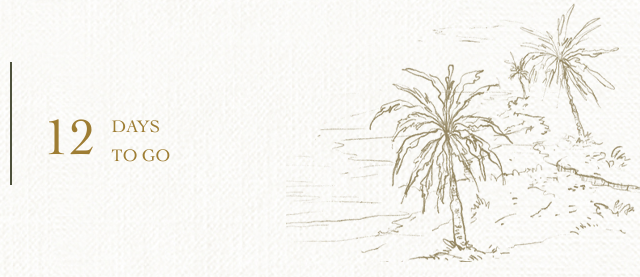
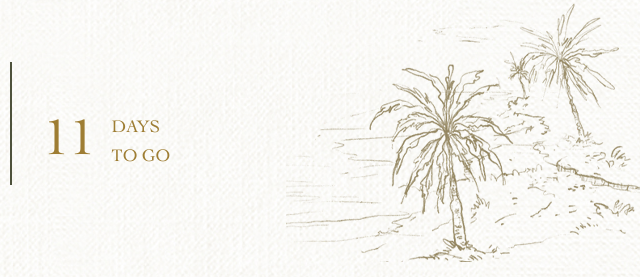
Before and after one commit to royyandzakiy/shofiyaroyyan, a plain HTML site: page index.html in a window 1280 px wide. Shown: the part 438-715 px from the top of the page, 640-1280 px from the left. Drawn offline with Linux system fonts and the light colour scheme.

Commit message:
changed to h-11

```diff
--- a/index.html
+++ b/index.html
@@ -54,7 +54,7 @@
       </div>
       <div id="separator" class="line-v"></div>
       <div id="countdown" class="container horizontal">
-        <div id="countdown-day" ><h2>12</h2></div>
+        <div id="countdown-day" ><h2>11</h2></div>
         <div>
           <div><p>DAYS</p></div>
           <div><p>TO GO</p></div>
```
